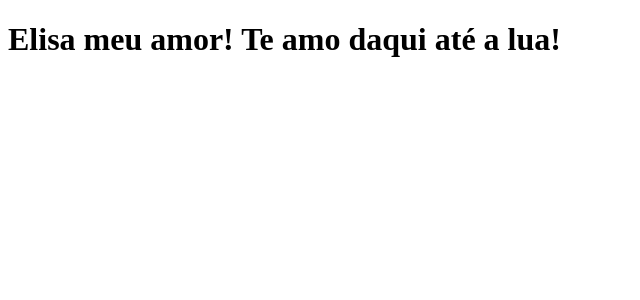
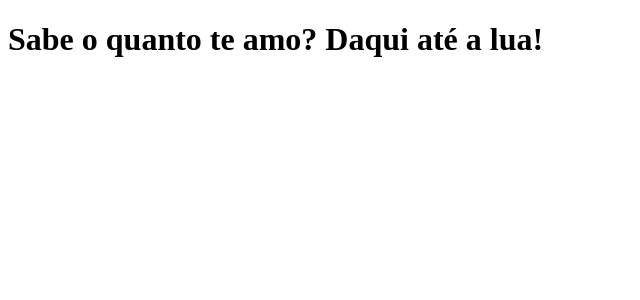
Before and after one commit to FernandoAvellar/clone-tabnews, a Next.js app: page / in a window 1280 px wide. Shown: the top 300 px of the page, without its empty margins (0-640 px from the left). Built offline with nearby package versions, Linux system fonts and the light colour scheme.

Commit message:
Mensagem alterada

```diff
--- a/pages/index.js
+++ b/pages/index.js
@@ -1,5 +1,5 @@
 function Home() {
-    return <h1>Elisa meu amor! Te amo daqui até a lua!</h1>
+    return <h1>Sabe o quanto te amo? Daqui até a lua!</h1>
 }
 
 export default Home;
```
